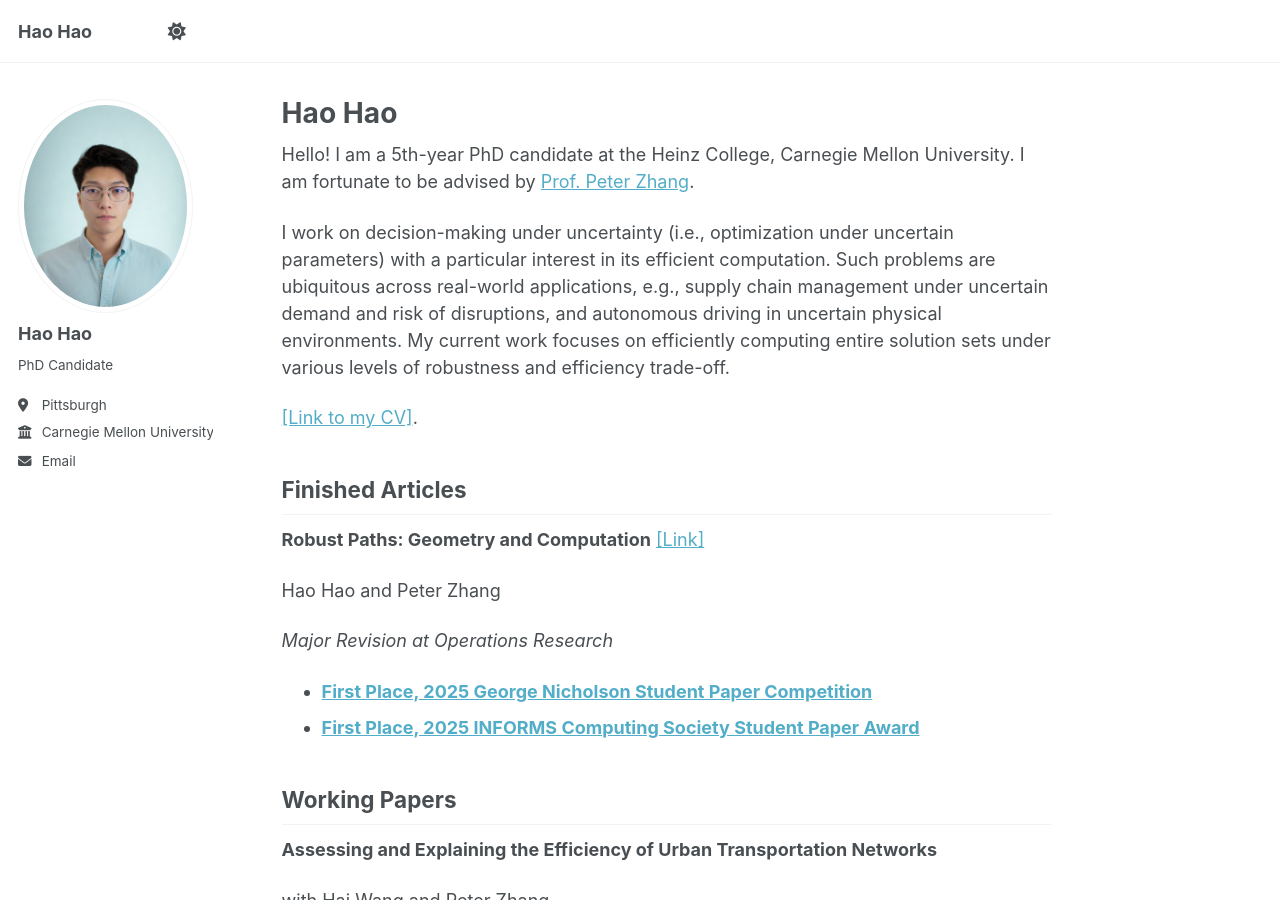
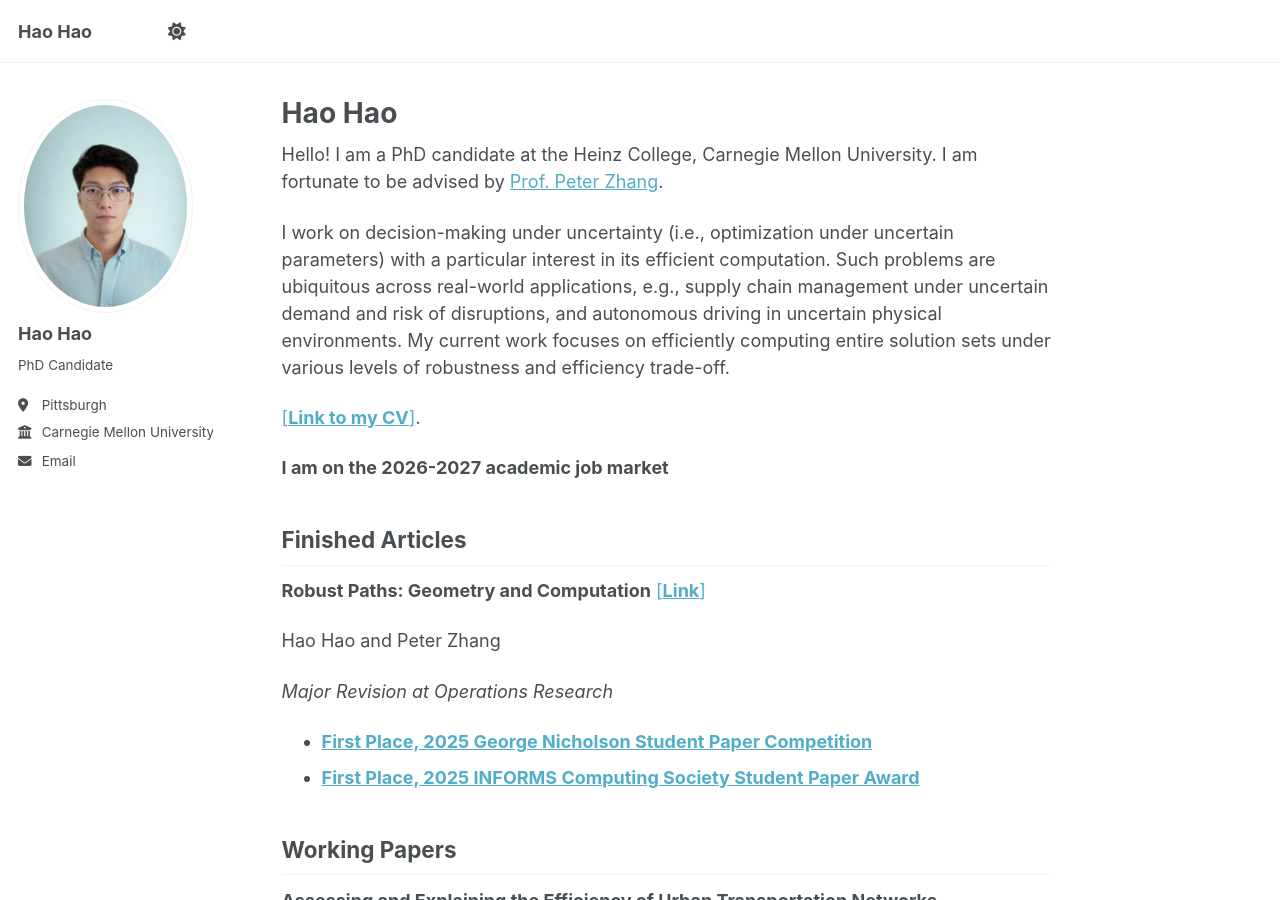
Before and after one commit to haohaocmu/haohaocmu.github.io, a Jekyll site: the page built from _pages/about.md, in a window 1280 px wide and 900 px high. Built offline with Jekyll 4.4.1, drawn with Linux system fonts in a browser that asks for light colours; a script that is not in the unit is left out.

Commit message:
Update about.md

```diff
--- a/_pages/about.md
+++ b/_pages/about.md
@@ -7,16 +7,17 @@ redirect_from:
   - /about.html
 ---
 
-Hello! I am a 5th-year PhD candidate at the Heinz College, Carnegie Mellon University. I am fortunate to be advised by [Prof. Peter Zhang](https://www.heinz.cmu.edu/faculty-research/profiles/zhang-peter).
+Hello! I am a PhD candidate at the Heinz College, Carnegie Mellon University. I am fortunate to be advised by [Prof. Peter Zhang](https://www.heinz.cmu.edu/faculty-research/profiles/zhang-peter).
 
 I work on decision-making under uncertainty (i.e., optimization under uncertain parameters) with a particular interest in its efficient computation. Such problems are ubiquitous across real-world applications, e.g., supply chain management under uncertain demand and risk of disruptions, and autonomous driving in uncertain physical environments. My current work focuses on efficiently computing entire solution sets under various levels of robustness and efficiency trade-off.
 
-[[Link to my CV]](https://haohaocmu.github.io/files/CV_HaoHao.pdf).
+[[**Link to my CV**]](https://haohaocmu.github.io/files/CV_HaoHao.pdf).
 
+**I am on the 2026-2027 academic job market**
 
 ## Finished Articles
 
-**Robust Paths: Geometry and Computation** [[Link]](https://arxiv.org/pdf/2508.20039)
+**Robust Paths: Geometry and Computation** [[**Link**]](https://arxiv.org/pdf/2508.20039)
 
 Hao Hao and Peter Zhang
 
```
